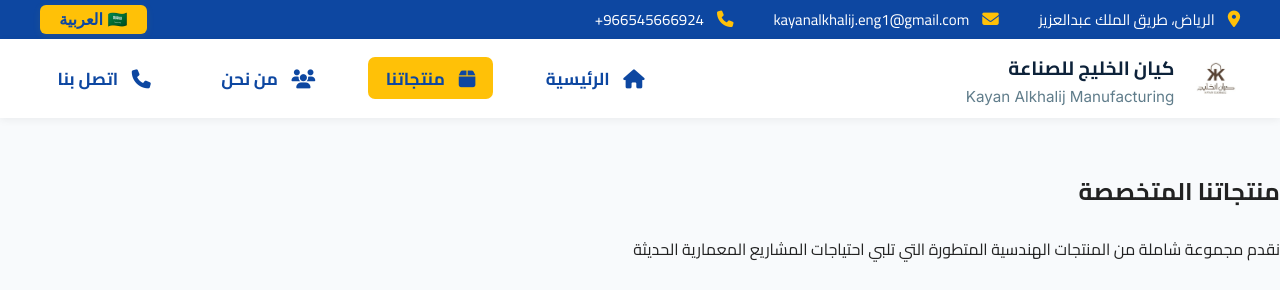
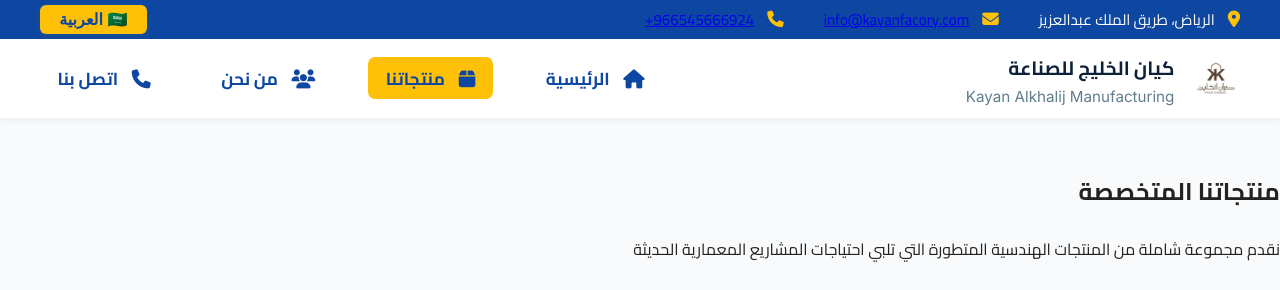
Before and after one commit to KayanAlKhalij1/Kayan-Al-Khalij11, a plain HTML site: page products.html in a window 1280 px wide. Shown: the top 290 px of the page. Drawn offline with Linux system fonts and the light colour scheme; a script that the page names is missing.

Commit message:
Update products.html

```diff
--- a/products.html
+++ b/products.html
@@ -15,8 +15,13 @@
     <div class="container">
       <div class="top-bar-right">
         <span><i class="fa-solid fa-location-dot"></i> <span data-i18n="address">الرياض، طريق الملك عبدالعزيز</span></span>
-        <span><i class="fa-solid fa-envelope"></i> <span data-i18n="email">kayanalkhalij.eng1@gmail.com</span></span>
-        <span><i class="fa-solid fa-phone"></i> <span data-i18n="phone">966545666924+</span></span>
+        <span class="top-bar-item">
+          <i class="fa-solid fa-envelope"></i>
+          <a href="mailto:info@kayanfactory.com" class="top-bar-link" data-i18n="email">info@kayanfacory.com</a>
+        </span>
+        <span class="top-bar-item">
+          <i class="fa-solid fa-phone"></i>
+          <a href="tel:+966545666924" class="top-bar-link" data-i18n="phone">966545666924+</a>
       </div>
       <div class="lang-switcher">
         <button id="lang-toggle" class="lang-btn"><span class="flag">🇸🇦</span> <span data-i18n="arabic">العربية</span></button>
```
